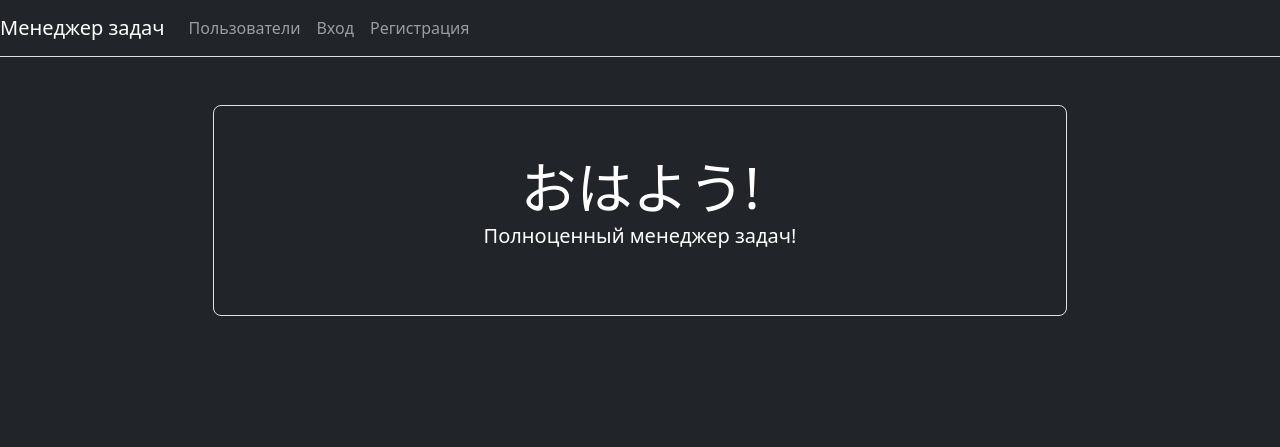
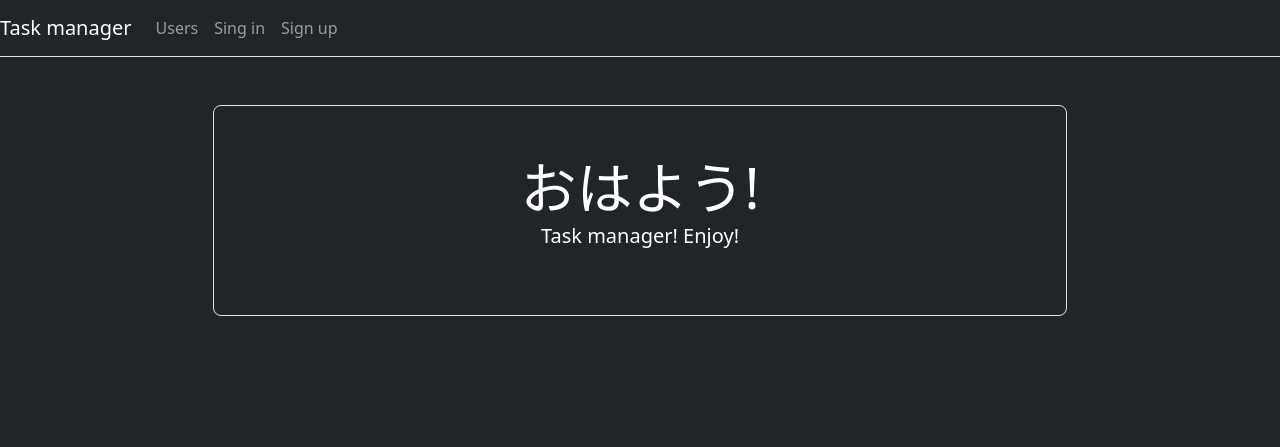
Before and after one commit to Midnight95/task-manager, a Django app: page / in a window 1280 px wide. Shown: the top 447 px of the page. Run offline with Django 4.2, Linux system fonts and the light colour scheme; some libraries are stand-ins or nearby versions.

Commit message:
added translation

```diff
--- a/task_manager/templates/base.html
+++ b/task_manager/templates/base.html
@@ -5,6 +5,7 @@
     <title>Менеджер задач</title>
     {% load django_bootstrap5 %}
     {% bootstrap_css %}
+
   </head>
 
 <body class="text-bg-dark d-flex min-vh-100 flex-column">
--- a/task_manager/templates/components/header.html
+++ b/task_manager/templates/components/header.html
@@ -1,23 +1,24 @@
     <header>
+      {% load i18n %}
         <nav class="navbar navbar-expand-lg navbar-dark border-bottom">
-        <a class="navbar-brand" href="/">Менеджер задач</a>
+        <a class="navbar-brand" href="/">{% translate "Task manager" %}</a>
           <button class="navbar-toggler" data-toggle="collapse" data-target="#navbarToggleExternalContent">
             <span class="navbar-toggler-icon"></span>
           </button>
           <div class="collapse navbar-collapse" id="navbarToggleExternalContent">
             <ul class="navbar-nav mr-auto">
               <li class="nav-item">
-                <a class="nav-link" href="/users/">Пользователи</a>
+              <a class="nav-link" href="/users/">{% translate "Users" %}</a>
               </li>
 
             </ul>
             <ul class="navbar-nav">
 
                 <li class="nav-item">
-                  <a class="nav-link" href="/login/">Вход</a>
+              <a class="nav-link" href="/login/">{% translate "Sing in" %}</a>
                 </li>
                 <li class="nav-item">
-                  <a class="nav-link" href="/users/create/">Регистрация</a>
+              <a class="nav-link" href="/users/create/">{% translate "Sign up" %}</a>
                 </li>
 
             </ul>
--- a/task_manager/templates/index.html
+++ b/task_manager/templates/index.html
@@ -1,9 +1,10 @@
 {% extends "base.html" %}
 {% block main %}
+  {% load i18n %}
     <div class="col-12 col-md-10 col-lg-8 mx-auto border rounded-3 p-5">
       <div class="text-center">
         <div class="display-4">おはよう!</div>
-          <p class="lead">Полноценный менеджер задач!</p>
+        <p class="lead">{% translate welcome_msg %}</p>
       </div>
     </div>
 {% endblock main %}
--- a/task_manager/views.py
+++ b/task_manager/views.py
@@ -1,11 +1,13 @@
 from django.shortcuts import render
 from django.views import View
-
+from django.utils.translation import gettext as _
 
 class IndexView(View):
 
     def get(self, request, *args, **kwargs):
+        welcome_msg = _("Task manager! Enjoy!")
         return render(
             request,
-            'index.html',
+            "index.html",
+            context = {"welcome_msg": welcome_msg},
         )
```
Also changed, not shown: task_manager/settings.py (+11 -2 lines), task_manager/locale/ru/LC_MESSAGES/django.po (added), 1 other file.
